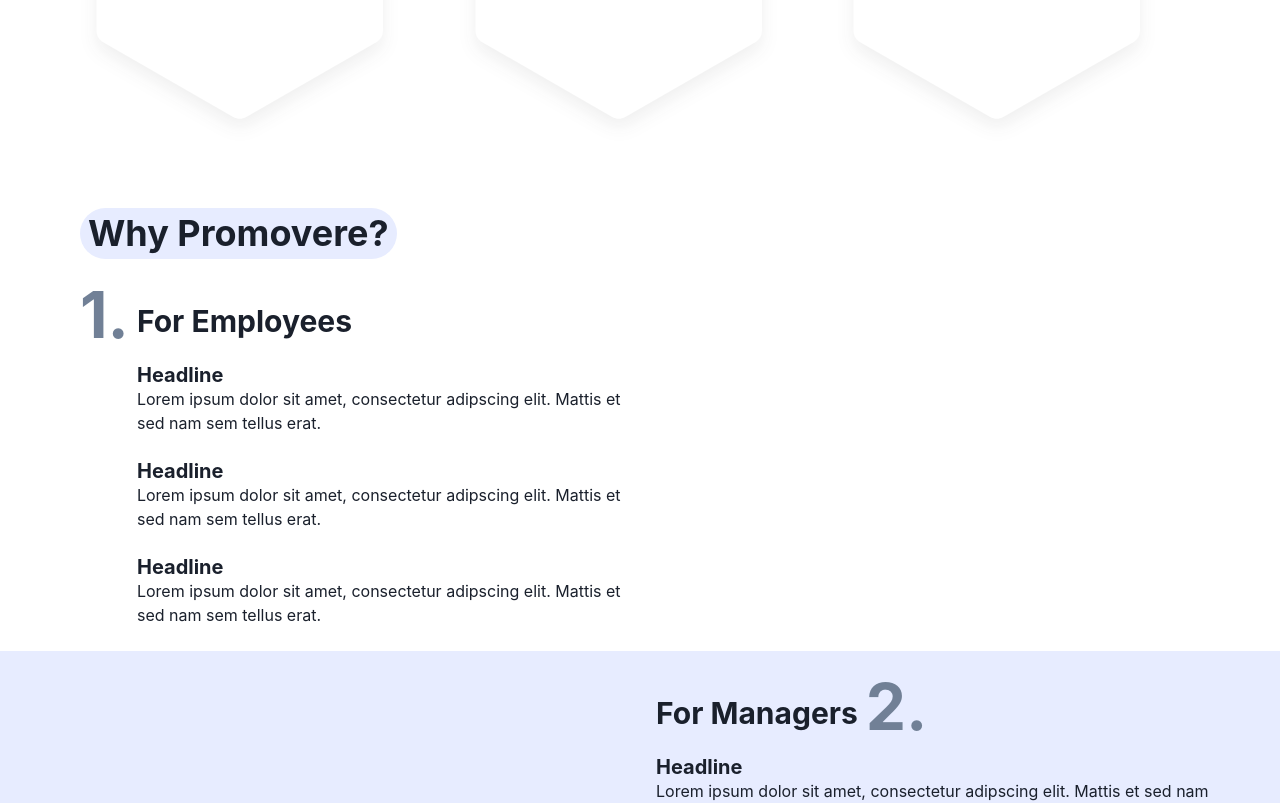
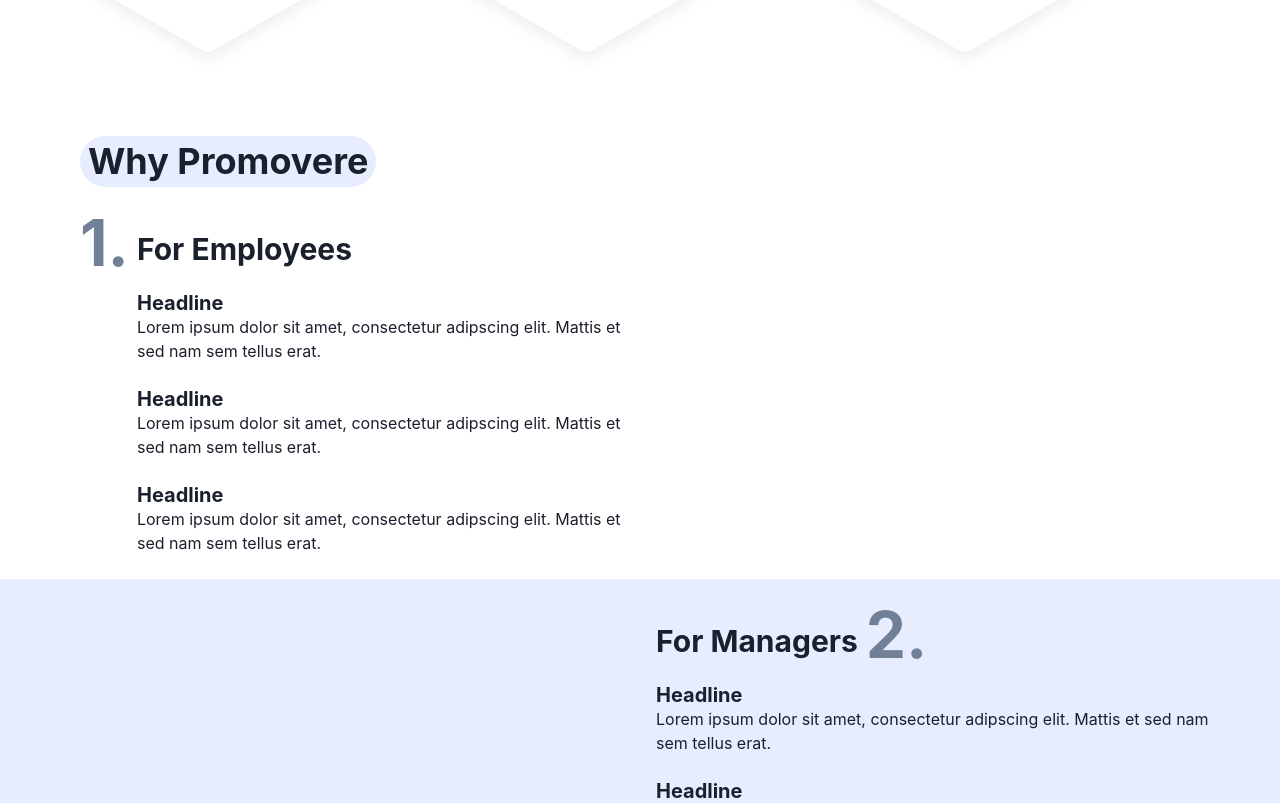
Before and after one commit to Erik-Koning/promovere-landing, a Next.js app: page / in a window 1280 px wide. Shown: the part 1320-2123 px from the top of the page. Built offline with nearby package versions, Linux system fonts and the light colour scheme.

Commit message:
Cleaned Up and Edited Readme

```diff
--- a/src/components/Booking.tsx
+++ b/src/components/Booking.tsx
@@ -74,7 +74,7 @@
 					<Input
 						borderColor='gray.400'
 						type='text'
-						placeholder='Name'
+						placeholder='Full Name'
 						gridColumn='1 / -1'
 						value={name}
 						onChange={(e) => setName(e.target.value)}
@@ -133,26 +133,27 @@
 					/>
 					{
 					sent ?
-						<Center bg="white" height="2.4rem" borderRadius="md" boxShadow="base" >
+						<Center bg="gray.400" color="white" height="2.4rem" borderRadius="md" boxShadow="base" >
 							<Text mr={2}>Sent</Text>
 							<CheckCircleIcon color="green.400" mt="1px" />
 						</Center> :
 					sending ?
-						<Center bg="white" height="2.4rem" borderRadius="md" boxShadow="base" >
+						<Center bg="gray.400" color="white" height="2.4rem" borderRadius="md" boxShadow="base" >
 							<Text mr={2}>Sending</Text>
-							<Spinner size="sm" />
+							<Spinner size="sm" color="white" mt="1px" />
 						</Center> :
 						<Input
 							type="submit"
 							height="2.4rem"
 							value="Send"
-							bg="white"
+							bg="gray.400"
+							color="white"
 							borderRadius="md"
 							boxShadow="base"
 							border="none"
 							cursor="pointer"
 							_hover={{
-								bg: "gray.100"
+								bg: "gray.500"
 							}}
 						/>
 					}
--- a/src/components/Facts.tsx
+++ b/src/components/Facts.tsx
@@ -8,7 +8,7 @@
 }
 
 const FactItem: React.FC<FactItemProps> = ({ stat, subText }) => (
-	<Grid justifyItems='center' templateRows="50% 50%" width="100%" maxWidth="20rem" gap={2}>
+	<Grid justifyItems='center' templateRows="50% 50%" width="100%" maxWidth="16rem" gap={2}>
 		<Image width="100%" src='/img/hexagon.svg' gridRow='1 / 3' gridColumn='1 / 3' />
 		<Heading size='2xl' gridRow='1 / 2' gridColumn='1 / 3' alignSelf='end'>
 			{stat}
--- a/src/components/Hero.tsx
+++ b/src/components/Hero.tsx
@@ -1,5 +1,5 @@
 import React from 'react';
-import { Button, Heading, Text, VStack } from '@chakra-ui/react';
+import { Button, Heading, Link, Text, VStack } from '@chakra-ui/react';
 import TextLoop from 'react-text-loop';
 import { Wrapper } from './Wrapper';
 
@@ -28,7 +28,7 @@
 					Promovere is a digital marketplace for businesses that increases employee engagement, rentention and
 					growth
 				</Text>
-				<Button bg='white'>Learn More</Button>
+				<Button as={Link} bg="white" href="https://www.google.com" isExternal>Learn More</Button>
 			</VStack>
 		</Wrapper>
 	);
--- /dev/null
+++ b/src/components/Reasons.tsx
@@ -0,0 +1,122 @@
+import React from 'react';
+import { Box, Grid, Heading, Text } from '@chakra-ui/react';
+import { Wrapper } from './Wrapper';
+
+export const REASONS_DATA = [
+	{
+		title: "For Employees",
+		reasons: [
+			{
+				title: "Headline",
+				subText: "Lorem ipsum dolor sit amet, consectetur adipscing elit. Mattis et sed nam sem tellus erat."
+			},
+			{
+				title: "Headline",
+				subText: "Lorem ipsum dolor sit amet, consectetur adipscing elit. Mattis et sed nam sem tellus erat."
+			},
+			{
+				title: "Headline",
+				subText: "Lorem ipsum dolor sit amet, consectetur adipscing elit. Mattis et sed nam sem tellus erat."
+			}
+		]
+	},
+	{
+		title: "For Managers",
+		reasons: [
+			{
+				title: "Headline",
+				subText: "Lorem ipsum dolor sit amet, consectetur adipscing elit. Mattis et sed nam sem tellus erat."
+			},
+			{
+				title: "Headline",
+				subText: "Lorem ipsum dolor sit amet, consectetur adipscing elit. Mattis et sed nam sem tellus erat."
+			},
+			{
+				title: "Headline",
+				subText: "Lorem ipsum dolor sit amet, consectetur adipscing elit. Mattis et sed nam sem tellus erat."
+			}
+		]
+	},
+	{
+		title: "For Businesses",
+		reasons: [
+			{
+				title: "Headline",
+				subText: "Lorem ipsum dolor sit amet, consectetur adipscing elit. Mattis et sed nam sem tellus erat."
+			},
+			{
+				title: "Headline",
+				subText: "Lorem ipsum dolor sit amet, consectetur adipscing elit. Mattis et sed nam sem tellus erat."
+			},
+			{
+				title: "Headline",
+				subText: "Lorem ipsum dolor sit amet, consectetur adipscing elit. Mattis et sed nam sem tellus erat."
+			}
+		]
+	},
+]
+
+interface ReasonItemProps {
+	isOdd?: boolean;
+	number: number;
+	title: string;
+	reasons: {
+		title: string;
+		subText: string;
+	}[];
+}
+
+const ReasonItem: React.FC<ReasonItemProps> = ({ isOdd, number, title, reasons }) => {
+	const Graphic = () => <Box />;
+
+	const ListNumber = () => (
+		<Text fontSize='4rem' mr={2} color='gray.500' fontWeight='700' lineHeight='1'>
+			{number}.
+		</Text>
+	);
+
+	const Info = () => (
+		<Grid templateColumns={isOdd ? 'max-content 1fr' : '1fr'}>
+			{!isOdd && <ListNumber />}
+			<Grid templateColumns='max-content 1fr' gridColumn={isOdd ? '1 / -1' : '2 / 3'} alignSelf='end' gap={2}>
+				<Heading pb={2} size='lg' alignSelf='end'>
+					{title}
+				</Heading>
+				{isOdd && <ListNumber />}
+			</Grid>
+			<Grid gap={6} gridColumn='2 / 3' mt={4}>
+				{reasons.map((reason, index) => (
+					<Grid key={index}>
+						<Heading size='md'>{reason.title}</Heading>
+						<Text>{reason.subText}</Text>
+					</Grid>
+				))}
+			</Grid>
+		</Grid>
+	);
+
+	return (
+		<Wrapper bg={isOdd ? 'brand' : 'none'}>
+			<Grid justifyContent='space-between' templateColumns='50% 50%' py={6} gap={4} bg={isOdd ? 'brand' : 'white'}>
+				{ !isOdd && <Info /> }
+				<Graphic />
+				{ isOdd && <Info /> }
+			</Grid>
+		</Wrapper>
+	);
+};
+
+export const Reasons: React.FC = () => {
+	return (
+		<Grid id='why-promovere'>
+			<Wrapper>
+				<Heading as='h2' px={2} py={1} bg='brand' borderRadius='full' width='max-content'>
+					Why Promovere
+				</Heading>
+			</Wrapper>
+			{ REASONS_DATA.map((section, index) => (
+				<ReasonItem number={index + 1} title={section.title} reasons={section.reasons} isOdd={index % 2 === 1} />
+			))}
+		</Grid>
+	);
+};
--- a/src/components/Improving.tsx
+++ b/src/components/Solution.tsx
@@ -2,7 +2,7 @@
 import { Grid, Box, Heading, Text, useBreakpointValue } from '@chakra-ui/react';
 import { Wrapper } from './Wrapper';
 
-export const Improving: React.FC = () => {
+export const Solution: React.FC = () => {
 
 	const CircleStyle = {
 		width: "100%",
--- a/src/components/WhyPromovere.tsx
+++ /dev/null
@@ -1,83 +0,0 @@
-import React from 'react';
-import { Box, Grid, Heading, Text } from '@chakra-ui/react';
-import { Wrapper } from './Wrapper';
-
-const REASONS = [
-	{
-		title: 'Headline',
-		subText: 'Lorem ipsum dolor sit amet, consectetur adipscing elit. Mattis et sed nam sem tellus erat.',
-	},
-	{
-		title: 'Headline',
-		subText: 'Lorem ipsum dolor sit amet, consectetur adipscing elit. Mattis et sed nam sem tellus erat.',
-	},
-	{
-		title: 'Headline',
-		subText: 'Lorem ipsum dolor sit amet, consectetur adipscing elit. Mattis et sed nam sem tellus erat.',
-	},
-];
-
-interface ReasonItemProps {
-	isOdd?: boolean;
-	number: number;
-	title: string;
-	reasons: {
-		title: string;
-		subText: string;
-	}[];
-}
-
-const ReasonItem: React.FC<ReasonItemProps> = ({ isOdd, number, title, reasons }) => {
-	const Graphic = () => <Box />;
-
-	const ListNumber = () => (
-		<Text fontSize='4rem' mr={2} color='gray.500' fontWeight='700' lineHeight='1'>
-			{number}.
-		</Text>
-	);
-
-	const Info = () => (
-		<Grid templateColumns={isOdd ? 'max-content 1fr' : '1fr'}>
-			{!isOdd && <ListNumber />}
-			<Grid templateColumns='max-content 1fr' gridColumn={isOdd ? '1 / -1' : '2 / 3'} alignSelf='end' gap={2}>
-				<Heading pb={2} size='lg' alignSelf='end'>
-					{title}
-				</Heading>
-				{isOdd && <ListNumber />}
-			</Grid>
-			<Grid gap={6} gridColumn='2 / 3' mt={4}>
-				{reasons.map((reason, index) => (
-					<Grid key={index}>
-						<Heading size='md'>{reason.title}</Heading>
-						<Text>{reason.subText}</Text>
-					</Grid>
-				))}
-			</Grid>
-		</Grid>
-	);
-
-	return (
-		<Wrapper bg={isOdd ? 'brand' : 'none'}>
-			<Grid justifyContent='space-between' templateColumns='50% 50%' py={6} gap={4} bg={isOdd ? 'brand' : 'white'}>
-				{ !isOdd && <Info /> }
-				<Graphic />
-				{ isOdd && <Info /> }
-			</Grid>
-		</Wrapper>
-	);
-};
-
-export const WhyPromovere: React.FC = () => {
-	return (
-		<Grid id='why-promovere'>
-			<Wrapper>
-				<Heading as='h2' px={2} py={1} bg='brand' borderRadius='full' width='max-content'>
-					Why Promovere?
-				</Heading>
-			</Wrapper>
-			<ReasonItem number={1} title='For Employees' reasons={REASONS} />
-			<ReasonItem number={2} title='For Managers' reasons={REASONS} isOdd />
-			<ReasonItem number={3} title='For Businesses' reasons={REASONS} />
-		</Grid>
-	);
-};
--- a/src/pages/_document.tsx
+++ b/src/pages/_document.tsx
@@ -1,5 +1,4 @@
 import NextDocument, { Html, Head, Main, NextScript } from 'next/document';
-import { ColorModeScript } from '@chakra-ui/react';
 
 export default class Document extends NextDocument {
 	render() {
@@ -7,8 +6,6 @@
 			<Html>
 				<Head />
 				<body>
-					{/* Make Color mode to persists when you refresh the page. */}
-					<ColorModeScript />
 					<Main />
 					<NextScript />
 				</body>
--- a/src/pages/index.tsx
+++ b/src/pages/index.tsx
@@ -4,22 +4,22 @@
 import { Header } from '../components/Header';
 import { Hero } from '../components/Hero';
 import { Companies } from '../components/Companies';
-import { WhyPromovere } from '../components/WhyPromovere';
+import { Reasons } from '../components/Reasons';
 import { Platform } from '../components/Platform';
 import { Booking } from '../components/Booking';
 import { Facts } from '../components/Facts';
-import { Improving } from '../components/Improving';
+import { Solution } from '../components/Solution';
 import { Footer } from '../components/Footer';
 
 const Index = () => (
-	<Grid height='100vh' alignContent='start' position="relative">
+	<Grid height='100%' alignContent='start' position="relative">
 		<Header />
 		<Hero />
 		<Companies />
 		<Facts />
-		<WhyPromovere />
+		<Reasons />
 		<Platform />
-		<Improving />
+		<Solution />
 		<Booking />
 		<Footer />
 	</Grid>
```
Also changed, not shown: 1 other file (tests, documents, lock files or other folders).
